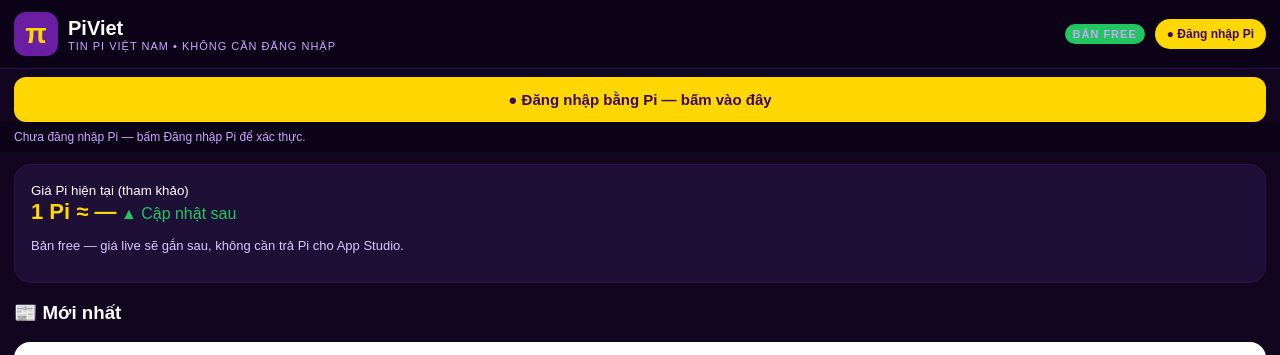
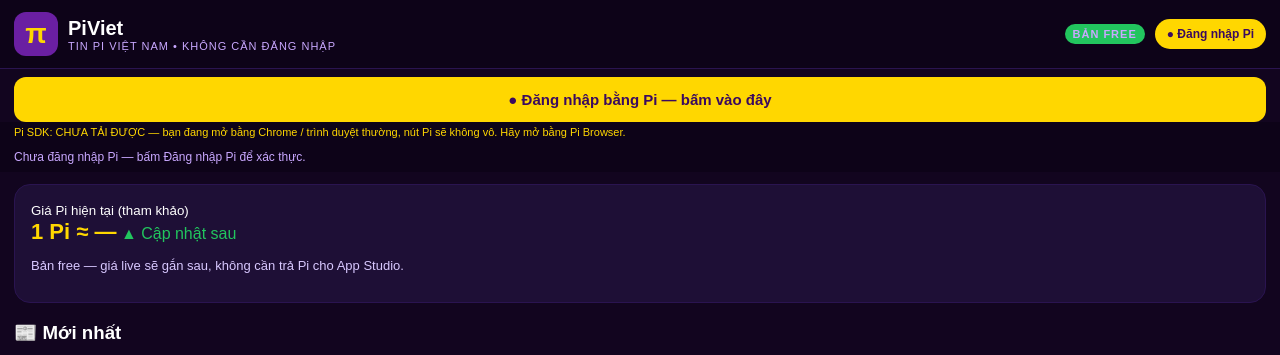
Before and after one commit to watashichin-design/piviet, a plain HTML site: page index.html in a window 1280 px wide. Shown: the top 355 px of the page. Drawn offline with Linux system fonts and the light colour scheme.

Commit message:
Add files via upload

```diff
--- a/index.html
+++ b/index.html
@@ -7,10 +7,12 @@ let piSessionToken = null; // in-memory only, never localStorage
 let piUser = null; // only identity returned by App Studio is trusted
 const APPSTUDIO_LOGIN = "https://backend.appstudio-u7cm9zhmha0ruwv8.piappengine.com/pi/auth/v1/login";
 function onIncompletePaymentFound(payment){ console.log("incomplete payment", payment); }
+function checkPiSdk(){ const d=document.getElementById('piDebug'); if(!d) return; if(window.Pi) d.innerText="Pi SDK: ĐÃ TẢI ĐƯỢC — bạn đang mở bằng Pi Browser, bấm nút đăng nhập được."; else d.innerText="Pi SDK: CHƯA TẢI ĐƯỢC — bạn đang mở bằng Chrome / trình duyệt thường, nút Pi sẽ không vô. Hãy mở bằng Pi Browser."; }
+window.addEventListener('load', ()=>{ setTimeout(checkPiSdk, 800); });
 async function loginWithPi(){
   const btn=document.getElementById('piLoginBtn'); const btn2=document.getElementById('piLoginBtn2'); const st=document.getElementById('piStatus');
   // Feedback ngay lap tuc - neu khong thay dong nay doi, nghia la nut chua duoc bam / file cu chua duoc load
-  if(st) st.innerText = "Đã bấm nút đăng nhập... đang kiểm tra Pi Browser...";
+  if(st) st.innerText = "Bước 1/3: Đã bấm nút... đang gọi Pi.init...";
   alert("Đã bấm nút Đăng nhập Pi. Đang kiểm tra...");
   try{
     if(!window.Pi){
@@ -20,7 +22,7 @@ async function loginWithPi(){
     }
     await Pi.init({ version: "2.0" });
     const auth = await Pi.authenticate(["username"], onIncompletePaymentFound);
-    if(st) st.innerText = "Đã lấy được Pi Auth, đang đổi lấy session với App Studio...";
+    if(st) st.innerText = "Bước 2/3: Pi đã đồng ý, đang đổi lấy session với App Studio...";
     const res = await fetch(APPSTUDIO_LOGIN, { method:"POST", headers:{ "Content-Type":"application/json" }, body: JSON.stringify({ accessToken: auth.accessToken }) });
     if(!res.ok) throw new Error("App Studio login trả về "+res.status);
     const data = await res.json();
@@ -28,9 +30,9 @@ async function loginWithPi(){
     piUser = data.user;
     if(btn) btn.innerText = "● " + piUser.username;
     if(btn2) btn2.innerText = "● Đã đăng nhập: " + piUser.username;
-    if(st) st.innerText = "Đã đăng nhập Pi: " + piUser.username;
+    if(st) st.innerText = "Bước 3/3: Đã đăng nhập Pi: " + piUser.username + " — xong, quay lại App Studio bấm Check Again.";
     alert("Đăng nhập Pi thành công: " + piUser.username);
-  }catch(e){ if(st) st.innerText = "Đăng nhập Pi chưa được: " + (e && e.message ? e.message : e) + " — mở trong Pi Browser và thử lại."; alert("Đăng nhập Pi chưa được: " + (e && e.message ? e.message : e)); }
+  }catch(e){ const dbg=document.getElementById("piDebug"); if(dbg) dbg.innerText="Lỗi chi tiết: " + (e && e.message ? e.message : e) + " | Pi có sẵn: " + (!!window.Pi); if(st) st.innerText = "Đăng nhập Pi chưa được: " + (e && e.message ? e.message : e) + " — mở trong Pi Browser và thử lại."; alert("Đăng nhập Pi chưa được: " + (e && e.message ? e.message : e)); }
 }
 </script>
 <style>*{box-sizing:border-box}body{margin:0;font-family:Arial,sans-serif;background:#12051f;color:#fff;padding-bottom:100px}
@@ -55,7 +57,7 @@ input,textarea,select{width:100%;padding:12px;margin:6px 0;border-radius:12px;bo
 iframe{width:100%;border:0;border-radius:12px}
 </style></head><body>
 <div class="top"><div class="logo">π</div><div><b>PiViet</b><span>TIN PI VIỆT NAM • KHÔNG CẦN ĐĂNG NHẬP</span></div><span class="free">BẢN FREE</span><button id="piLoginBtn" onclick="loginWithPi()" style="background:#ffd700;color:#3b0a5e;border:0;padding:8px 12px;border-radius:20px;font-weight:800;cursor:pointer;font-size:12px">● Đăng nhập Pi</button></div>
-<button id="piLoginBtn2" onclick="loginWithPi()" style="width:calc(100% - 28px);margin:8px 14px 0;background:#ffd700;color:#3b0a5e;border:0;padding:14px;border-radius:12px;font-weight:900;cursor:pointer;font-size:15px">● Đăng nhập bằng Pi — bấm vào đây</button><div id="piStatus" style="padding:8px 14px;font-size:12px;color:#c9a8ff;background:#0d0318">Chưa đăng nhập Pi — bấm Đăng nhập Pi để xác thực.</div>
+<button id="piLoginBtn2" onclick="loginWithPi()" style="width:calc(100% - 28px);margin:8px 14px 0;background:#ffd700;color:#3b0a5e;border:0;padding:14px;border-radius:12px;font-weight:900;cursor:pointer;font-size:15px">● Đăng nhập bằng Pi — bấm vào đây</button><div id="piDebug" style="padding:4px 14px;font-size:11px;color:#ffd700;background:#0d0318">Đang kiểm tra Pi SDK...</div><div id="piStatus" style="padding:8px 14px;font-size:12px;color:#c9a8ff;background:#0d0318">Chưa đăng nhập Pi — bấm Đăng nhập Pi để xác thực.</div>
 
 <div id="tab-vn">
 <div class="card dark"><small>Giá Pi hiện tại (tham khảo)</small><br><b style="color:#ffd700;font-size:22px">1 Pi ≈ —</b> <span style="color:#22c55e">▲ Cập nhật sau</span><p style="color:#d8c8ff;font-size:13px">Bản free — giá live sẽ gắn sau, không cần trả Pi cho App Studio.</p></div>
@@ -131,6 +133,8 @@ let piSessionToken = null; // in-memory only, never localStorage
 let piUser = null; // only identity returned by App Studio is trusted
 const APPSTUDIO_LOGIN = "https://backend.appstudio-u7cm9zhmha0ruwv8.piappengine.com/pi/auth/v1/login";
 function onIncompletePaymentFound(payment){ console.log("incomplete payment", payment); }
+function checkPiSdk(){ const d=document.getElementById('piDebug'); if(!d) return; if(window.Pi) d.innerText="Pi SDK: ĐÃ TẢI ĐƯỢC — bạn đang mở bằng Pi Browser, bấm nút đăng nhập được."; else d.innerText="Pi SDK: CHƯA TẢI ĐƯỢC — bạn đang mở bằng Chrome / trình duyệt thường, nút Pi sẽ không vô. Hãy mở bằng Pi Browser."; }
+window.addEventListener('load', ()=>{ setTimeout(checkPiSdk, 800); });
 async function loginWithPi(){
   const btn=document.getElementById('piLoginBtn'); const st=document.getElementById('piStatus');
   try{
@@ -144,7 +148,7 @@ async function loginWithPi(){
     piSessionToken = data.sessionToken;
     piUser = data.user; // {uid, username} - only trusted identity
     if(btn) btn.innerText = "● " + piUser.username;
-    if(st) st.innerText = "Đã đăng nhập Pi: " + piUser.username;
-  }catch(e){ if(st) st.innerText = "Đăng nhập Pi chưa được: " + (e && e.message ? e.message : e) + " — mở trong Pi Browser và thử lại."; }
+    if(st) st.innerText = "Bước 3/3: Đã đăng nhập Pi: " + piUser.username + " — xong, quay lại App Studio bấm Check Again.";
+  }catch(e){ const dbg=document.getElementById("piDebug"); if(dbg) dbg.innerText="Lỗi chi tiết: " + (e && e.message ? e.message : e) + " | Pi có sẵn: " + (!!window.Pi); if(st) st.innerText = "Đăng nhập Pi chưa được: " + (e && e.message ? e.message : e) + " — mở trong Pi Browser và thử lại."; }
 }
 </script></body></html>
```
